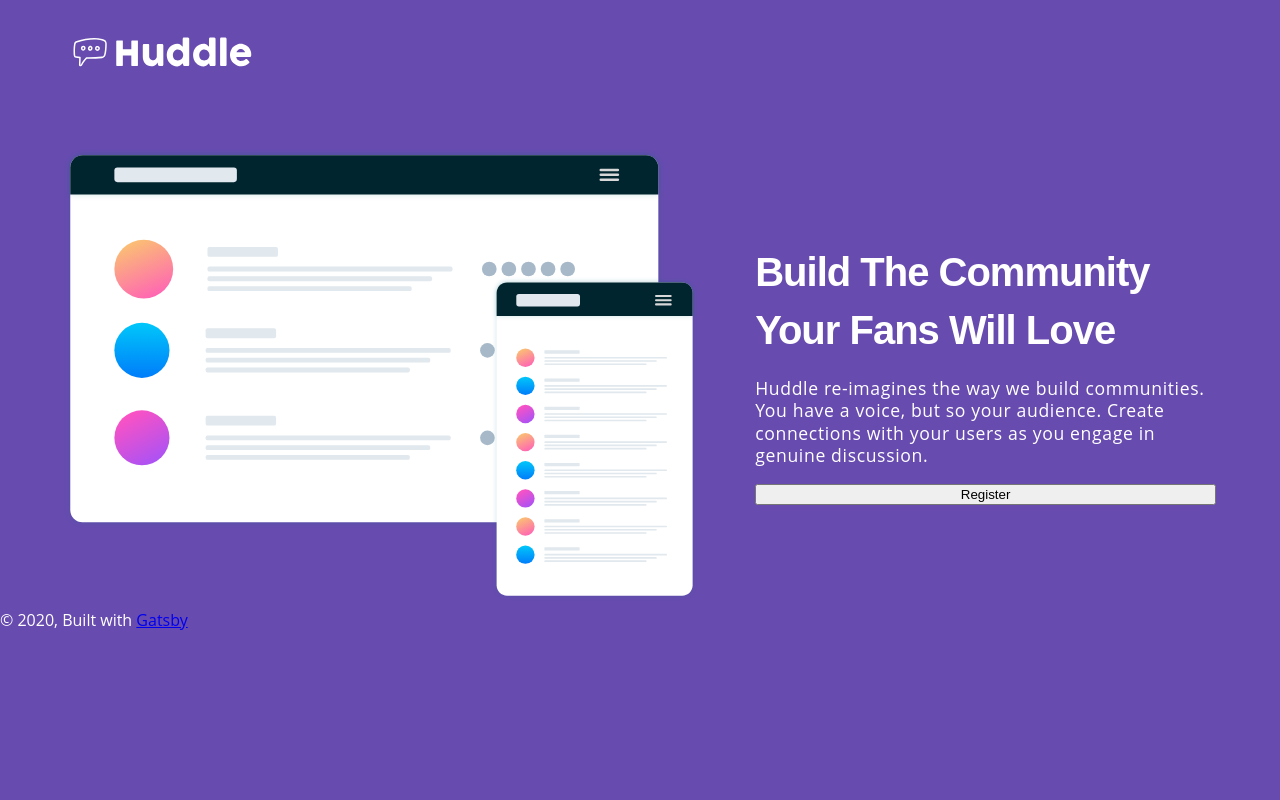
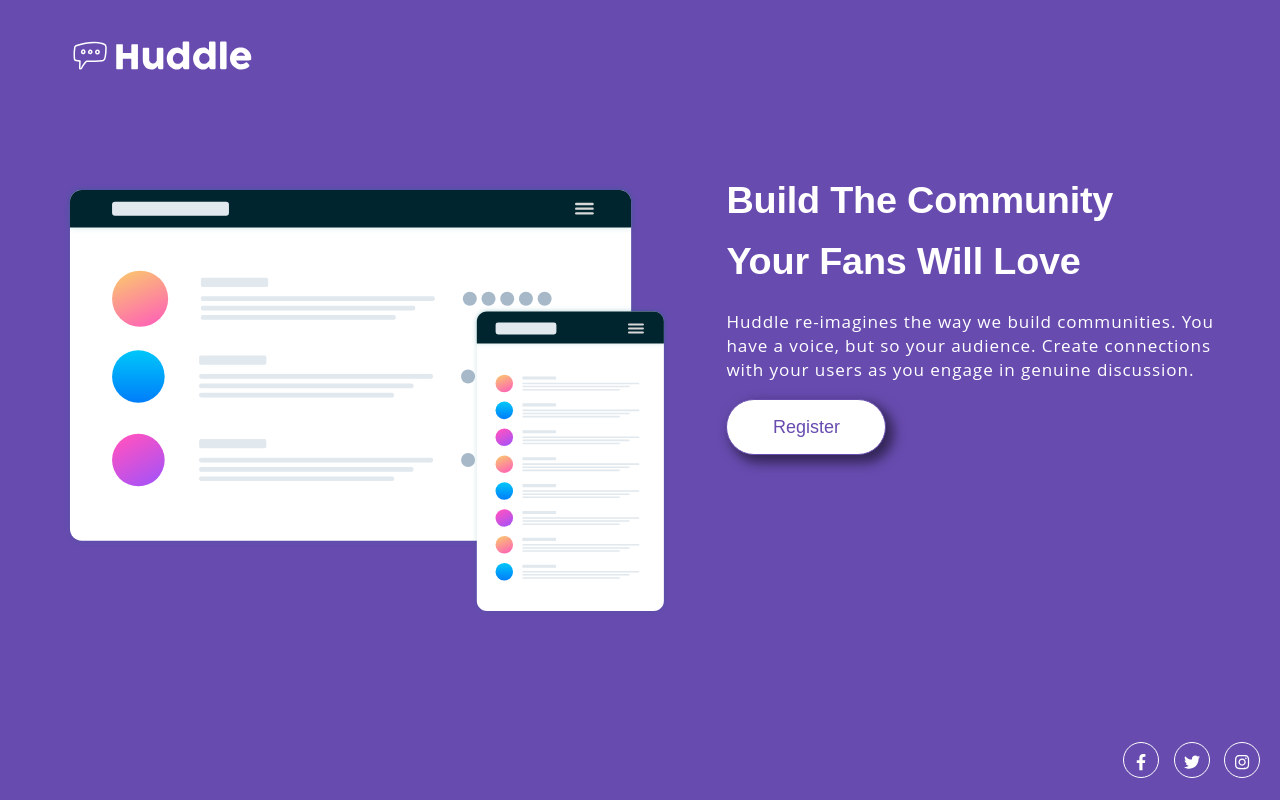
Before and after one commit to JakubChrapek/huddle-landing-page, a Gatsby site: page / in a window 1280 px wide. Built offline with nearby package versions, Linux system fonts and the light colour scheme; Gatsby itself is replaced by a stand-in of ours.

Commit message:
Desktop button and footer components added

```diff
--- a/package.json
+++ b/package.json
@@ -19,6 +19,7 @@
     "react": "^16.12.0",
     "react-dom": "^16.12.0",
     "react-helmet": "^5.2.1",
+    "react-icons": "^3.8.0",
     "styled-components": "^5.0.0"
   },
   "devDependencies": {
--- /dev/null
+++ b/src/components/Button/Button.js
@@ -0,0 +1,27 @@
+import React from "react"
+import styled from "styled-components"
+import { colors } from "../../utils/colors"
+
+const StyledButton = styled.button`
+  display: inline-block;
+  max-width: 180px;
+  min-width: 160px;
+  border-radius: 2rem;
+  background-color: ${colors.white};
+  color: ${colors.primary};
+  font-size: 1rem;
+  padding: 0.9rem 1.5rem;
+  box-shadow: 6px 6px 12px 2px rgba(0, 0, 0, 0.5);
+  border: 1px solid ${colors.primary};
+  transition: box-shadow 0.2s ease-in-out, color 0.2s ease-in-out;
+  cursor: pointer;
+
+  :hover {
+    box-shadow: 5px 5px 10px 0px rgba(0, 0, 0, 0.65);
+    color: ${colors.primaryHover};
+  }
+`
+
+const Button = ({ btnText }) => <StyledButton>{btnText}</StyledButton>
+
+export default Button
--- /dev/null
+++ b/src/components/Footer/Footer.js
@@ -0,0 +1,62 @@
+import React from "react"
+import { Link } from "gatsby"
+import styled from "styled-components"
+import { FaFacebookF, FaTwitter, FaInstagram } from "react-icons/fa"
+
+const FooterWrapper = styled.div`
+  display: flex;
+  justify-content: flex-end;
+  height: 10vh;
+  max-width: 1240px;
+  margin: 0 auto;
+`
+
+const StyledIconList = styled.ul`
+  list-style-type: none;
+  display: flex;
+  flex-direction: row;
+  justify-content: center;
+  align-items: center;
+`
+
+const StyledIcon = styled.li`
+  border: 1px solid white;
+  border-radius: 50%;
+  padding: 0.3rem;
+  margin-right: 0.8rem;
+  width: 2rem;
+  height: 2rem;
+  text-align: center;
+  cursor: pointer;
+  transition: transform 0.2s ease-in-out;
+
+  :last-child {
+    margin-right: 0;
+  }
+
+  :hover {
+    transform: scale(1.03);
+  }
+  svg {
+    vertical-align: middle;
+    width: 0.9rem;
+    height: 0.9rem;
+  }
+`
+const Footer = () => (
+  <FooterWrapper>
+    <StyledIconList>
+      <StyledIcon>
+        <FaFacebookF />
+      </StyledIcon>
+      <StyledIcon>
+        <FaTwitter />
+      </StyledIcon>
+      <StyledIcon>
+        <FaInstagram />
+      </StyledIcon>
+    </StyledIconList>
+  </FooterWrapper>
+)
+
+export default Footer
--- a/src/components/Header/Header.js
+++ b/src/components/Header/Header.js
@@ -4,9 +4,11 @@ import React from "react"
 import styled from "styled-components"
 import { colors } from "../../utils/colors"
 import HuddleLogo from "../../images/logo.svg"
+import { sizes } from "../../utils/sizes"
 
 const StyledHeaderWrapper = styled.div`
   width: 100vw;
+  height: 10vh;
   background-color: ${colors.primary};
   margin: 0;
   padding: 0;
@@ -16,7 +18,7 @@ const StyledHeader = styled.header`
   justify-content: flex-start;
   align-items: center;
   width: 90%;
-  max-width: 1440px;
+  max-width: ${sizes.maxWidth};
   margin: 1.75rem auto 2.25rem;
 `
 const StyledLogoImg = styled.img`
--- a/src/components/Layout/Layout.js
+++ b/src/components/Layout/Layout.js
@@ -1,16 +1,10 @@
-/**
- * Layout component that queries for data
- * with Gatsby's useStaticQuery component
- *
- * See: https://www.gatsbyjs.org/docs/use-static-query/
- */
-
 import React from "react"
 import PropTypes from "prop-types"
 import { useStaticQuery, graphql } from "gatsby"
 import Header from "../Header/Header"
 import styled, { createGlobalStyle } from "styled-components"
 import { colors } from "../../utils/colors"
+import Footer from "../Footer/Footer"
 
 const GlobalStyle = createGlobalStyle`
 @import url('https://fonts.googleapis.com/css?family=Open+Sans|Poppins:400,700&display=swap');
@@ -23,6 +17,7 @@ const GlobalStyle = createGlobalStyle`
     min-height: 100vh;
     max-height: 100vh;
     overflow: hidden;
+    font-size: 18px;
   }
   *, *::before, *::after {
     box-sizing: border-box;
@@ -30,7 +25,7 @@ const GlobalStyle = createGlobalStyle`
   #___gatsby {
     margin-top: 0;
   }
-  h1,h2,h3,h4,h5,h6 {
+  h1,h2,h3,h4,h5,h6, button {
     font-family: 'Poppins', sans-serif;
   }
 `
@@ -57,11 +52,7 @@ const Layout = ({ children }) => {
       <Header siteTitle={data.site.siteMetadata.title} />
       <div>
         <main>{children}</main>
-        <footer>
-          © {new Date().getFullYear()}, Built with
-          {` `}
-          <a href="https://www.gatsbyjs.org">Gatsby</a>
-        </footer>
+        <Footer />
       </div>
     </StyledWrapper>
   )
--- a/src/components/TextColumn/TextColumn.js
+++ b/src/components/TextColumn/TextColumn.js
@@ -2,22 +2,22 @@ import React from "react"
 import styled from "styled-components"
 
 const StyledColumn = styled.div`
-  display: flex;
-  flex-direction: column;
-  width: 40%;
+  width: 42.5%;
+  align-self: flex-start;
+  margin-top: 5rem;
   h2 {
     text-transform: capitalize;
-    font-size: 2.5rem;
-    line-height: 3.6rem;
-    letter-spacing: -1px;
+    font-size: 2.1rem;
+    line-height: 3.4rem;
+    letter-spacing: -0.2px;
     margin: 0;
   }
 
   p {
-    font-size: 1.1rem;
-    line-height: 1.4rem;
+    font-size: 0.95rem;
+    line-height: 1.35rem;
     font-weight: 400;
-    letter-spacing: 0.04rem;
+    letter-spacing: 0.05rem;
   }
 `
 
--- a/src/components/TwoColSection/TwoColSection.js
+++ b/src/components/TwoColSection/TwoColSection.js
@@ -2,31 +2,39 @@ import React from "react"
 import styled from "styled-components"
 
 import TextColumn from "../TextColumn/TextColumn"
+import Button from "../Button/Button"
+
+import { sizes } from "../../utils/sizes"
 
 const StyledWrapper = styled.div`
   display: flex;
   justify-content: space-between;
   align-items: center;
   width: 90%;
-  max-width: 1440px;
-  margin: 2rem auto 0.5rem;
+  height: 80vh;
+  max-width: ${sizes.maxWidth};
+  margin: 0 auto;
 `
 
 const StyledImg = styled.img`
-  width: 55%;
+  width: 52.5%;
 `
 
 const TwoColSection = ({ img }) => (
   <StyledWrapper>
     <StyledImg src={img} alt="Huddle mockups" />
     <TextColumn>
-      <h2>Build the community your fans will love</h2>
+      <h2>
+        Build the community
+        <br />
+        your fans will love
+      </h2>
       <p>
         Huddle re-imagines the way we build communities. You have a voice, but
         so your audience. Create connections with your users as you engage in
         genuine discussion.
       </p>
-      <button>Register</button>
+      <Button btnText="Register" />
     </TextColumn>
   </StyledWrapper>
 )
--- a/src/utils/colors.js
+++ b/src/utils/colors.js
@@ -1,4 +1,5 @@
 export const colors = {
   white: "#ffffff",
   primary: "hsl(257, 40%, 49%)",
+  primaryHover: "hsl(257, 40%, 57%)",
 }
--- /dev/null
+++ b/src/utils/sizes.js
@@ -0,0 +1,3 @@
+export const sizes = {
+  maxWidth: "1240px",
+}
```
Also changed, not shown: 1 other file.
